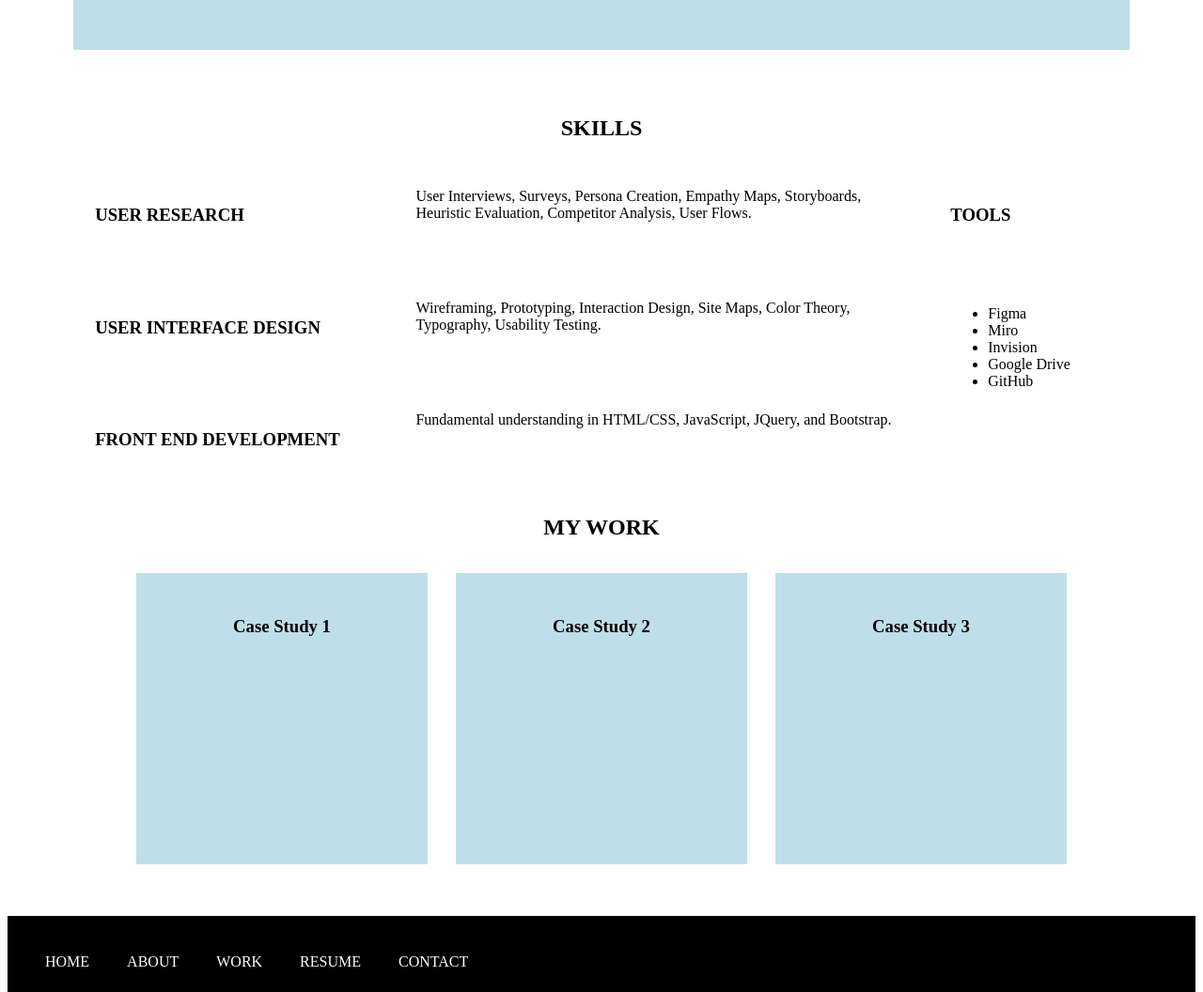
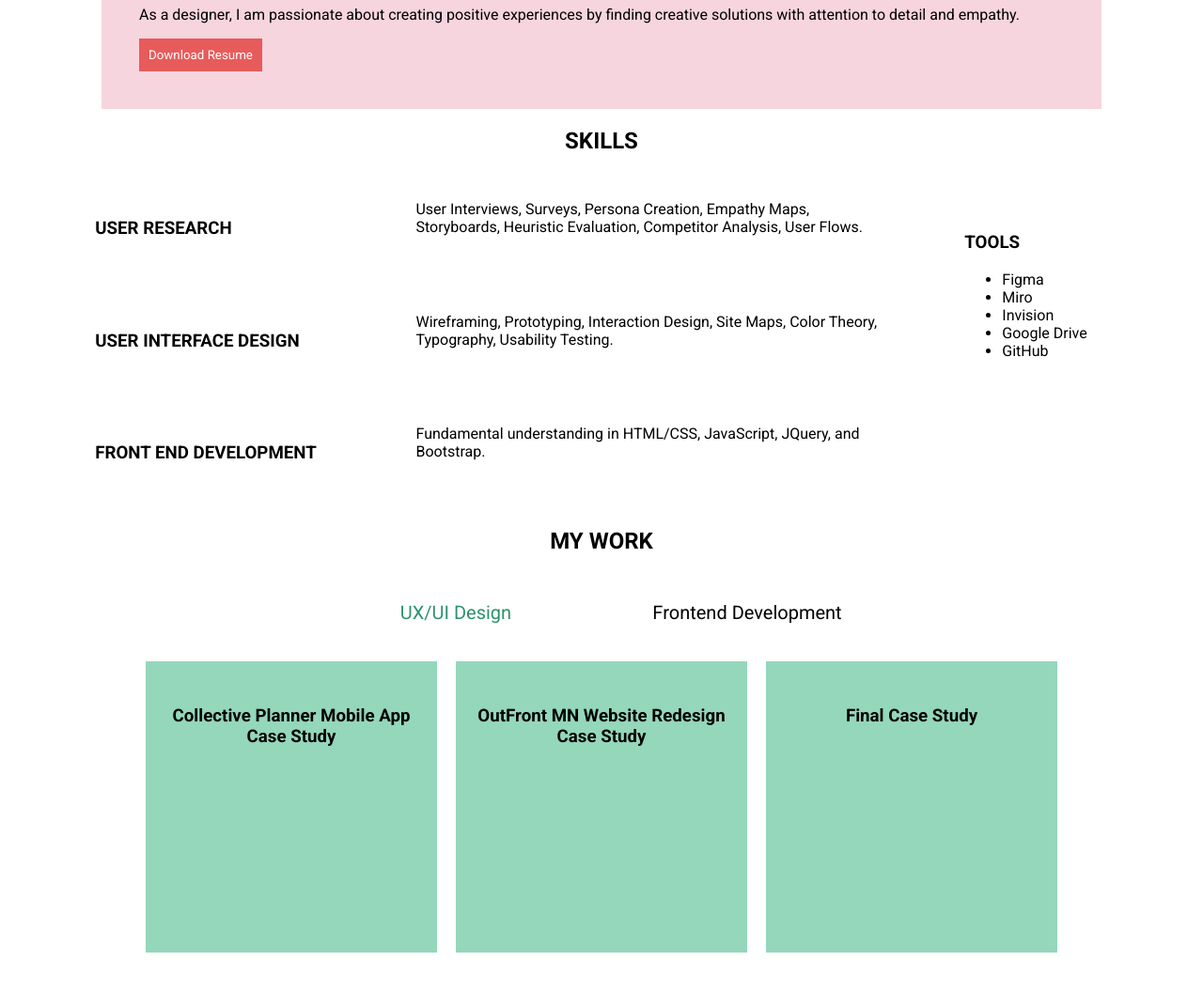
Before and after one commit to MalindaCarisch/UX_UI_HW_19, a plain HTML site: page index.html in a window 1280 px wide. Shown: the part 633-1689 px from the top of the page at 94% size. Drawn offline with Linux system fonts and the light colour scheme.

Commit message:
Work of Mod 19

```diff
--- a/css/index.css
+++ b/css/index.css
@@ -1,3 +1,32 @@
+h1, .navList {
+    font-family:'Roboto', sans-serif, bold;
+}
+
+h2, h3 {
+    font-family: 'Roboto', sans-serif, medium;
+}
+
+body {
+    font-family: 'Roboto', sans-serif;
+}
+
+.btn {
+    background-color: rgb(232, 91, 91);
+    font-family: 'Roboto', sans-serif;
+    padding: 10px;
+    border: rgb(220, 79, 79);
+    color: white;
+    text-align: center;
+}
+
+.btn:hover {
+    background-color: rgb(203, 37, 37);
+}
+
+.navList:hover {
+    color:rgb(194, 63, 63);
+}
+
 #mainNav {
     display: flex;
     list-style-type: none;
@@ -14,7 +43,7 @@
 }
 
 .heroDesigner {
-    background-color:rgba(57, 156, 188, 0.326);
+    background-color:rgba(57, 155, 188, 0.473);
     padding: 10px;
     width: 130px;
 }
@@ -24,9 +53,9 @@
 }
 
 .aboutMe {
-    background-color: rgba(57, 156, 188, 0.326);
+    background-color: rgba(219, 78, 118, 0.236);
     padding: 40px;
-    margin: 70px;
+    margin-inline: 100px;
     justify-content: center;
     align-items: center;
 }
@@ -75,9 +104,10 @@
     display: grid;
 }
 
-.toolsList {
-    margin-left: 0px;
-    margin-top: 0px;
+.toolsbox {
+    padding: 15px;
+    margin-bottom: 0;
+    align-items: center;
 }
 
 /*.flexContainer {
@@ -87,10 +117,10 @@
 
 .flexItem {
     padding: 10px;
-    margin: 15px;
+    margin: 10px;
     width: 290px;
     height: 290px;
-    background-color:rgba(57, 156, 188, 0.326);
+    background-color:rgba(19, 166, 105, 0.451);
     color: black;
     text-align: center;
 }
@@ -99,8 +129,32 @@
     justify-content: center;
 }
 
+.active {
+    color:rgb(44, 146, 108);
+}
+
+#tabContent2 {
+    display: none;
+}
+
+.tabBar {
+    align-items: center;
+    display: flex;
+    justify-content:center
+}
+
+.tab {
+    display:inline-block;
+    padding: 15px 25px;
+    margin: 15px;
+    width: 230px;
+    text-align: center;
+    font-size: 20px;
+    cursor: pointer;
+}
+
 .footer {
-    background-color: black;
+    background-color: rgb(12, 36, 66);
     color: white;
     display: flex;
     padding: 20px;
--- a/index.html
+++ b/index.html
@@ -6,6 +6,9 @@
     <meta name="viewport" content="width=device-width, initial-scale=1.0">
     <title>Document</title>
     <link href="css\index.css" rel="stylesheet" type="text/css">
+    <link rel="preconnect" href="https://fonts.googleapis.com">
+    <link rel="preconnect" href="https://fonts.gstatic.com" crossorigin>
+    <link href="https://fonts.googleapis.com/css2?family=Roboto:wght@400;500;700&display=swap" rel="stylesheet">
 </head>
 <body>
     <header>
@@ -36,6 +39,7 @@
         <p>
             As a designer, I am passionate about creating positive experiences by finding creative solutions with attention to detail and empathy.
         </p>
+        <button class="btn">Download Resume</button>
         </div>
     </section>
     <section>
@@ -57,6 +61,7 @@
             <div id="frontEnd" class="gridArea">Fundamental understanding in HTML/CSS, JavaScript, JQuery, and Bootstrap.
             </div>
             <div id="tools" class="gridArea">
+                <div class="toolsbox">
                 <h3>TOOLS</h3>
                 <ul class=toolsList>
                     <li>Figma</li>
@@ -65,25 +70,46 @@
                     <li>Google Drive</li>
                     <li>GitHub</li>
                 </ul>
+                </div>
             </div>
         </div>
     </section>
     <section>
         <h1 class="header">MY WORK</h1>
-        <div class="flexContainer justifyContent">
+    <div class="tabContainer">
+        <div class="tabBar">
+            <div class="tab tab1 active">UX/UI Design</div>
+            <div class="tab tab2">Frontend Development</div>
+        </div>
+        <div class="flexContainer justifyContent" id="tabContent1">
             <div class="flexItem">
                 <img></img>
-                <h3>Case Study 1</h3>
+                <h3>Collective Planner Mobile App Case Study</h3>
             </div>
             <div class="flexItem">
                 <img></img>
-                <h3>Case Study 2</h3>
+                <h3>OutFront MN Website Redesign Case Study</h3>
             </div>
             <div class="flexItem">
                 <img></img>
-                <h3>Case Study 3</h3>
+                <h3>Final Case Study</h3>
             </div>
         </div>
+        <div class="flexContainer justifyContent" id="tabContent2">
+            <div class="flexItem">
+                <img></img>
+                <h3>Frontend Development 1</h3>
+            </div>
+            <div class="flexItem">
+                <img></img>
+                <h3>Frontend Development 2</h3>
+            </div>
+            <div class="flexItem">
+                <img></img>
+                <h3>Frontend Development 3</h3>
+            </div>
+        </div>
+    </div>
     </section>
     <footer>
         <ul class="footer">
--- a/js/index.js
+++ b/js/index.js
@@ -1 +1,18 @@
-console.log("Your index.js file is loaded correctly!");
+/*console.log("Your index.js file is loaded correctly!");*/
+
+$('.tab').on("click", function(){
+
+if ($(this).hasClass("tab1")) {
+$(".tab1").addClass("active");
+$(".tab2").removeClass("active");
+$("#tabContent1").css("display", "block");
+$("#tabContent2").css("display", "none");
+}
+else if ($(this).hasClass("tab2")) {
+$(".tab2").addClass("active");
+$(".tab1").removeClass("active");
+$("#tabContent2").css("display", "block");
+$("#tabContent1").css("display", "none");
+}
+
+});
```
